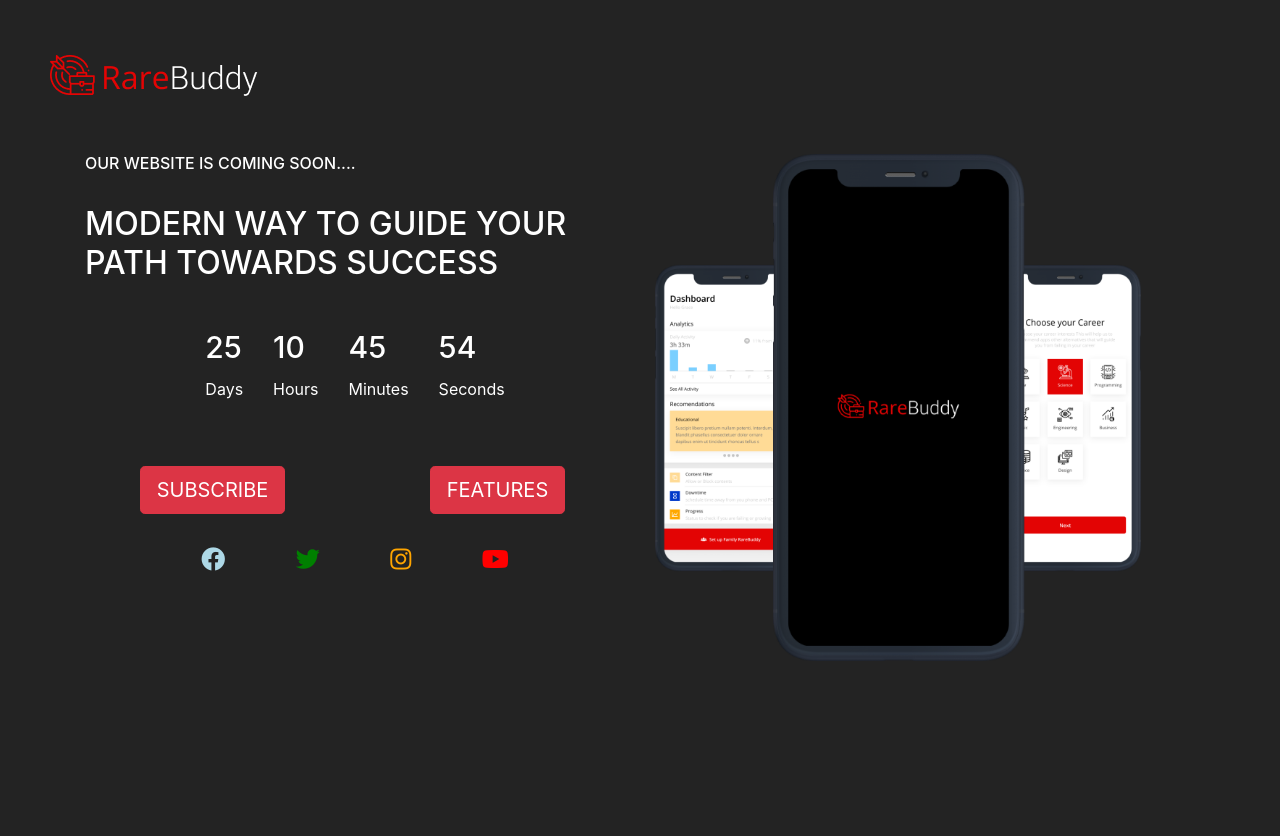
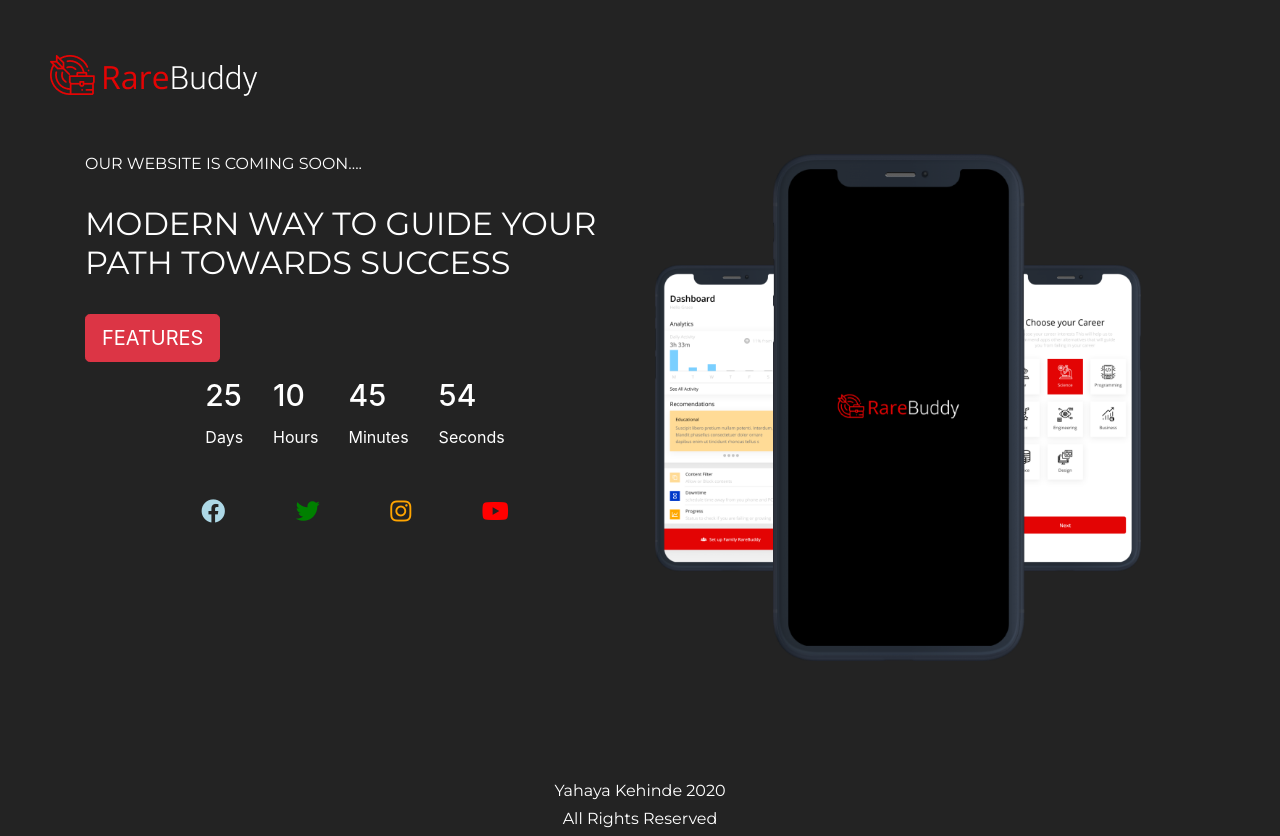
Before and after one commit to yahayakenny/Rare-buddy, a plain HTML site: page index.html in a window 1280 px wide. Before the commit the page ends 800 px from the top, so only its background shows below. Drawn offline with nearby package versions, Linux system fonts and the light colour scheme.

Commit message:
minor fixes

```diff
--- a/features/features.css
+++ b/features/features.css
@@ -6,6 +6,10 @@ html, body {
 body {
     background-color: #232323 !important;
     color: white !important;
+    font-family: 'Montserrat';
+}
+
+h2, h3, h4, h5, h6, p {
     font-family: 'Montserrat';
 }
 
--- a/index.html
+++ b/index.html
@@ -18,6 +18,8 @@
 
      <!-- scroll reveal -->
      <script src="https://unpkg.com/scrollreveal"></script>
+
+     <link href='https://fonts.googleapis.com/css?family=Montserrat' rel='stylesheet'>
 
      <!-- animate css -->
      <link
@@ -40,6 +42,11 @@
                     <h6>OUR WEBSITE IS COMING SOON....</h6><br>
                     <h2>MODERN WAY TO GUIDE YOUR PATH TOWARDS SUCCESS</h3><br>
                   </div>
+                  <div class="row ">
+                    <div class="col-6 ">
+                      <a class="btn btn-danger btn-lg" href="features/features.html" role="button">FEATURES<br></a>
+                    </div>
+                </div>
                   <div class='countdown container'>
                       <div class='timer'>
                         <h1 id='days'>00</h1>
@@ -60,16 +67,9 @@
                         <h1 id='seconds'>00</h1>
                         <small>Seconds</small>
                      </div>
-                  </div><br><br>
+                  </div>
 
-                  <div class="row text-center">
-                    <div class="col-6">
-                      <a class="btn btn-danger btn-lg" href="#" role="button">SUBSCRIBE</a>
-                    </div>
-                    <div class="col-6">
-                      <a class="btn btn-danger btn-lg" href="features/features.html" role="button">FEATURES</a>
-                    </div>
-                </div>
+
 
                 <div class="row">
                     <div class="col-12 ">
@@ -87,7 +87,9 @@
                   <img src="images/xx.png" alt="">
               </div>
           </div>
-      </div>
+      </div><br><br><br><br><br>
+      <h6 class = "text-center">Yahaya Kehinde 2020</h6>
+      <h6 class = "text-center">All Rights Reserved</h6>
 
       <!-- GSAP -->
       <div class="overlay">
--- a/style.css
+++ b/style.css
@@ -16,8 +16,18 @@ body {
 .name p  {
     text-transform: uppercase;
     font-size: 50px;
+    font-family: 'Montserrat';
 
 }
+
+h6 {
+    font-family: 'Montserrat';
+}
+
+h2 {
+    font-family: 'Montserrat';
+}
+
 .logo img{
     width: 90%;
 }
```
Also changed, not shown: features/features.html (+7 -6 lines).
